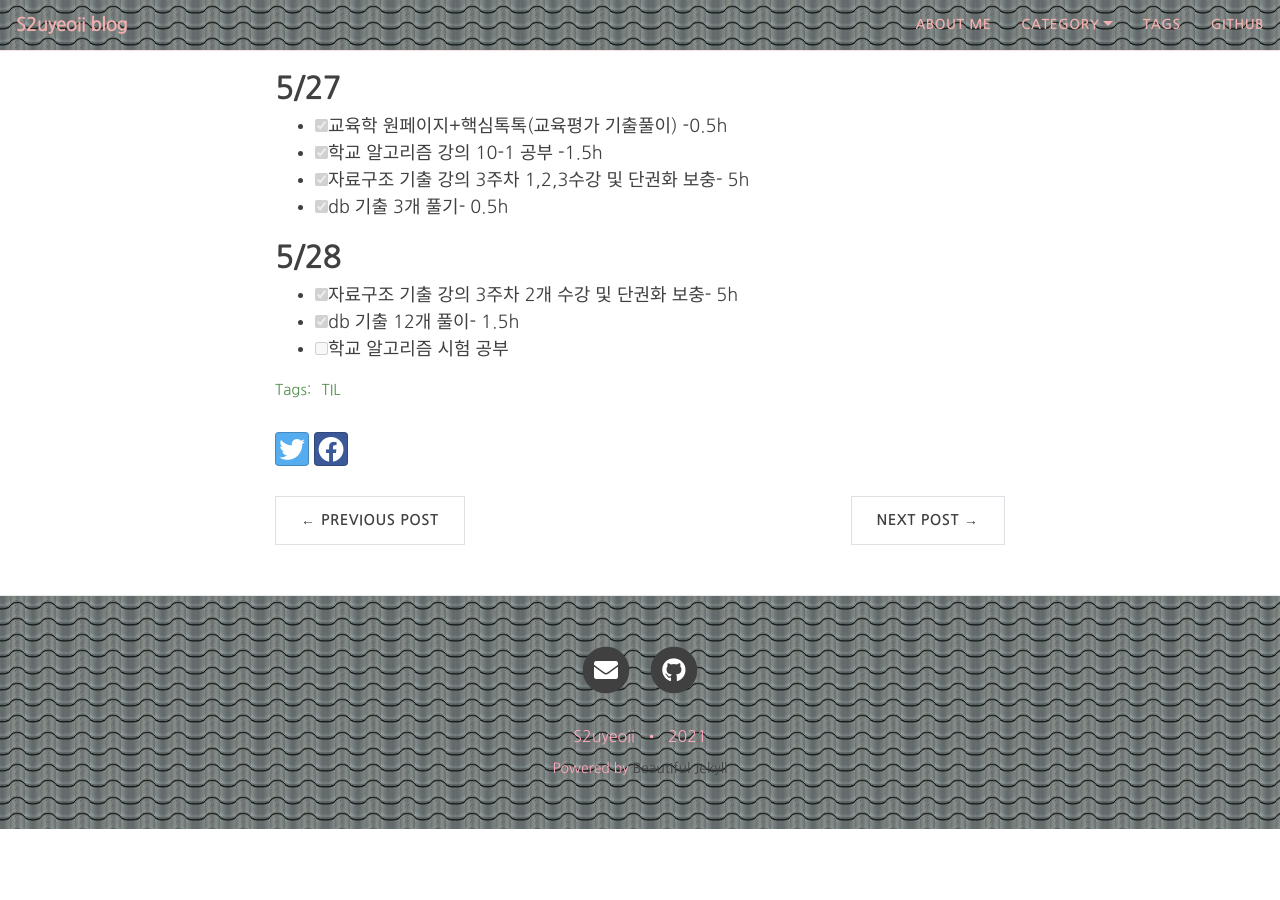
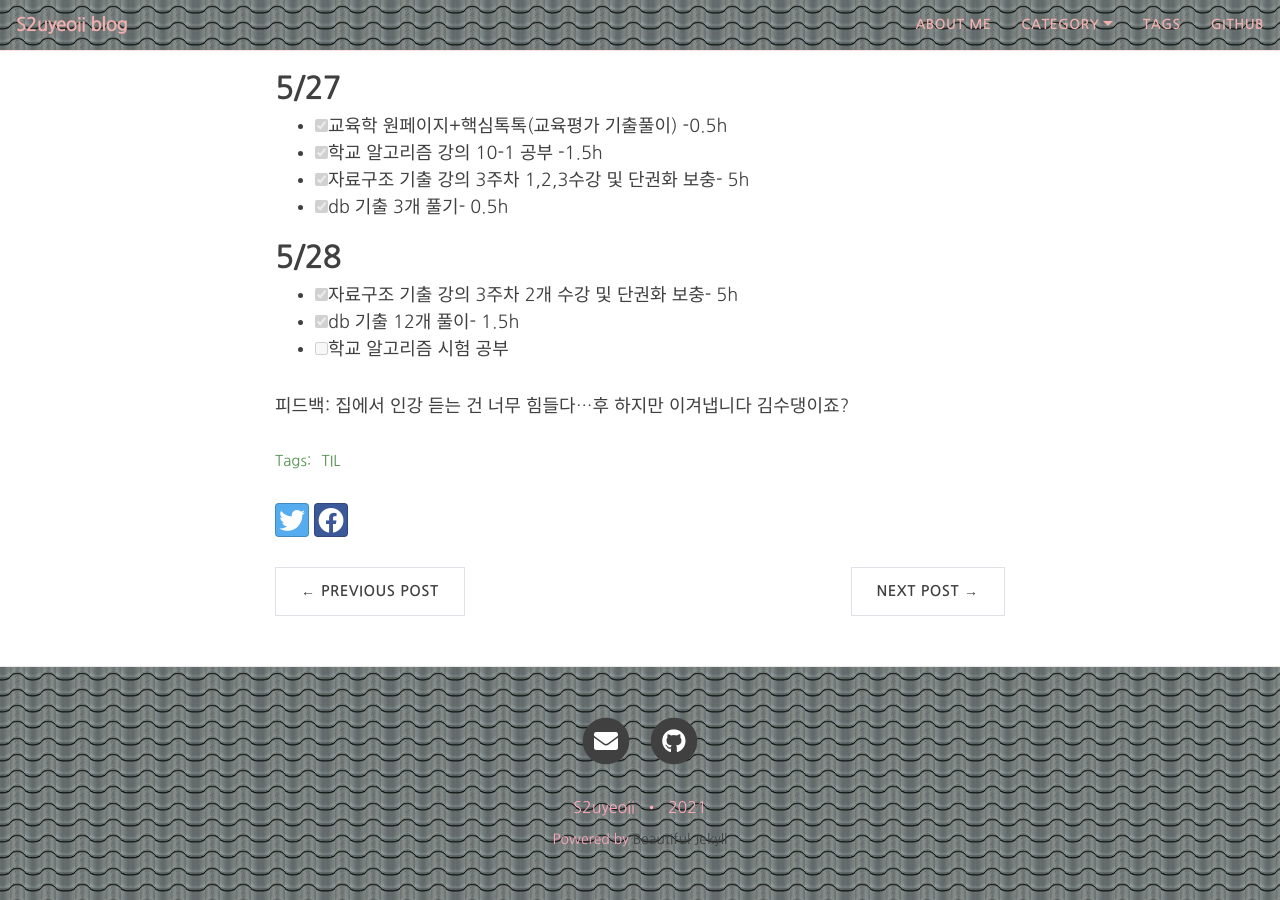
Before and after one commit to yeoneed/yeoneed.github.io, a Jekyll site: the page built from _posts/2021-05-24-5월넷째주-TIL.md, in a window 1280 px wide and 900 px high, scrolled down 806 px. Built offline with Jekyll 4.4.1, drawn with Linux system fonts in a browser that asks for light colours; nearby versions of some CDN libraries; some web fonts are replaced; before the commit the page ends 1635 px from its top, so only the background shows below that.

Commit message:
Update 2021-05-24-5월넷째주-TIL.md

```diff
--- a/_posts/2021-05-24-5월넷째주-TIL.md
+++ b/_posts/2021-05-24-5월넷째주-TIL.md
@@ -37,3 +37,5 @@ category: [TIL]
 - [x] 자료구조 기출 강의 3주차 2개 수강 및 단권화 보충- 5h
 - [x] db 기출 12개 풀이- 1.5h
 - [ ] 학교 알고리즘 시험 공부
+
+피드백: 집에서 인강 듣는 건 너무 힘들다...후 하지만 이겨냅니다 김수댕이죠?
```
